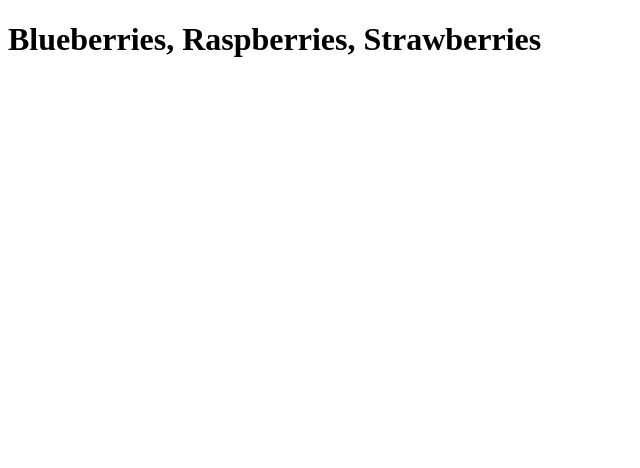
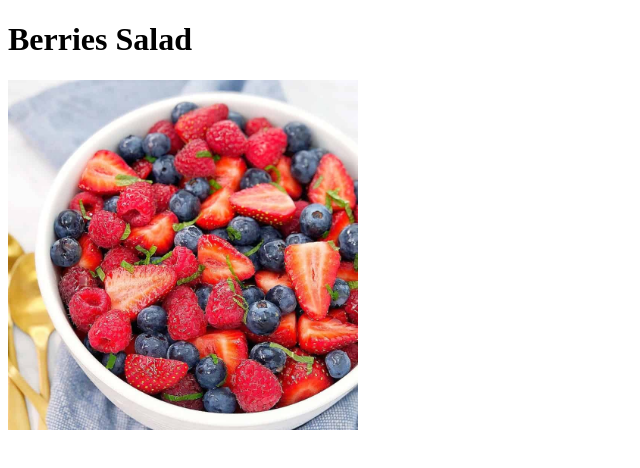
Before and after one commit to AbdulJH/OdinP-Recipes, a plain HTML site: page recipes/berries.html in a window 1280 px wide. Shown: the whole page, without its empty margins (0-640 px from the left). Drawn offline with Linux system fonts and the light colour scheme.

Commit message:
Created an image dir and used the image in berries.html

```diff
--- a/recipes/berries.html
+++ b/recipes/berries.html
@@ -7,7 +7,8 @@
   <title>Document</title>
 </head>
 <body>
-  <h1>Blueberries, Raspberries, Strawberries</h1>
+  <h1>Berries Salad</h1>
+  <img src="/images/berries-picture.jpg" alt="berries" width="350" height="350">
 
 </body>
 </html>
```
Also changed, not shown: images/berries-picture.jpg (added).
